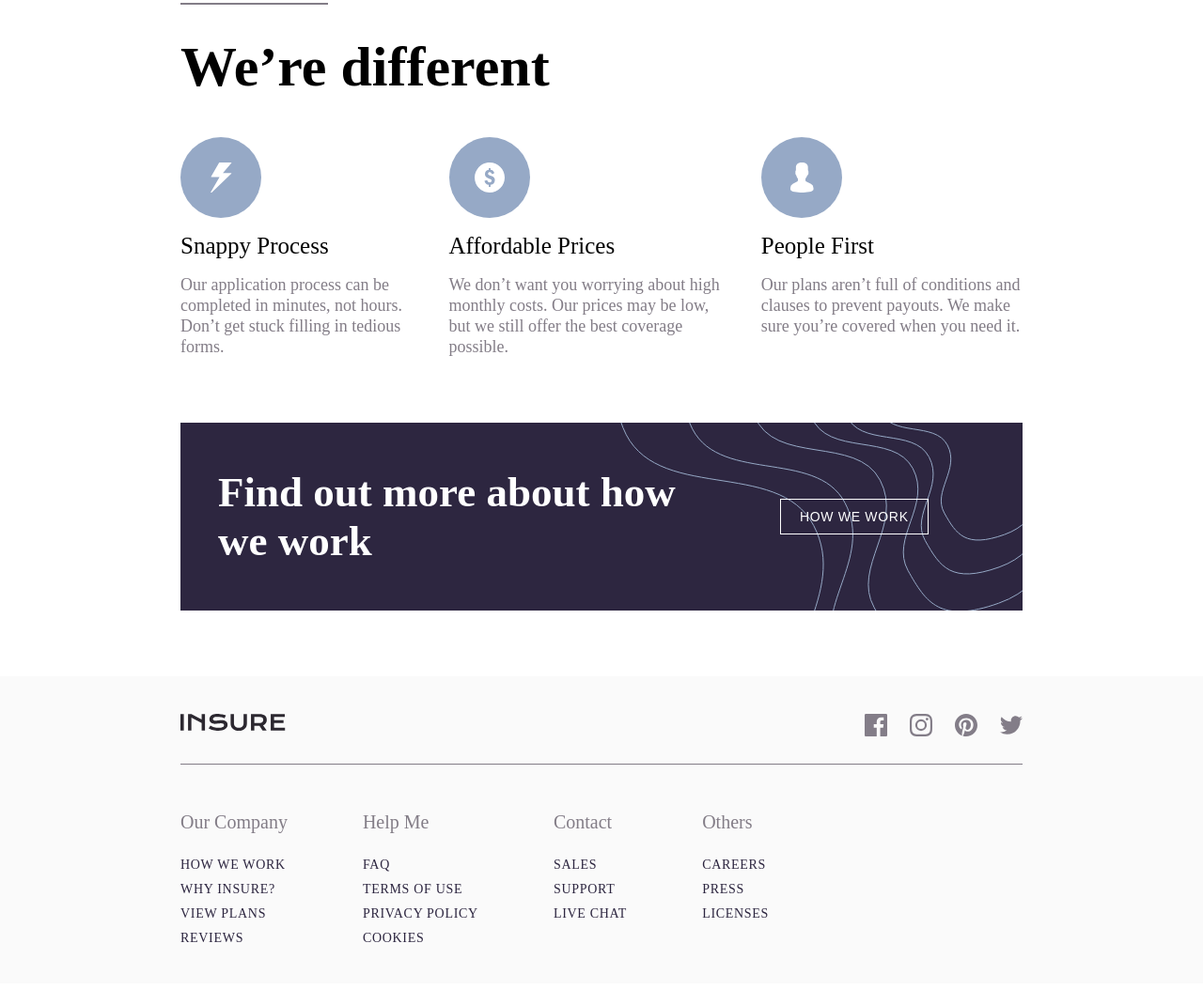
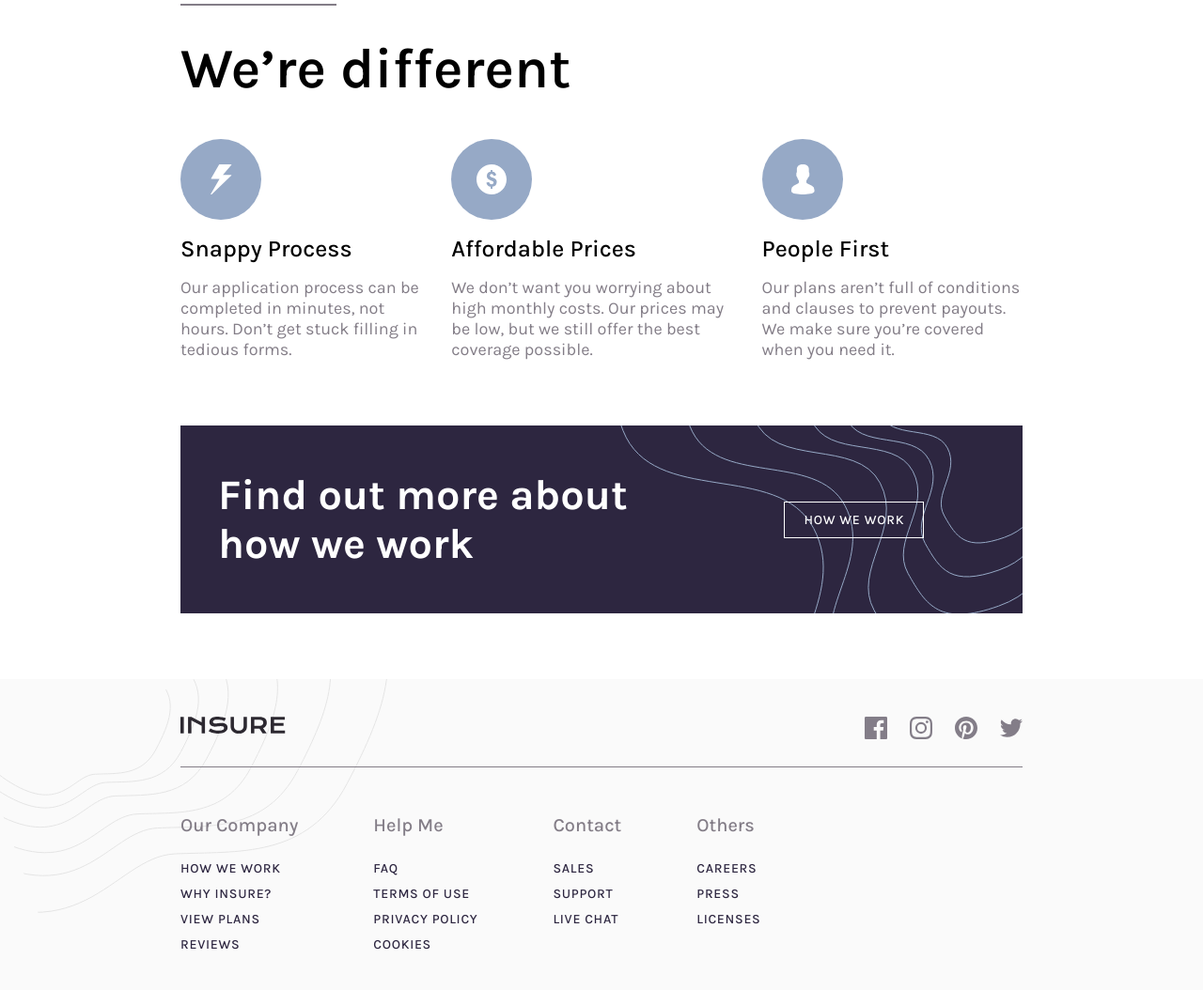
Before and after one commit to DmysteriousCoder/Insure-landing-page, a plain HTML site: page index.html in a window 1280 px wide. Shown: the part 965-2019 px from the top of the page at 94% size. Drawn offline with Linux system fonts and the light colour scheme.

Commit message:
Added Google Fonts Karla to index.html, updated font family in style.css, and made various styling changes to navigation, hero, cta, and footer sections.

```diff
--- a/index.html
+++ b/index.html
@@ -3,6 +3,14 @@
 <head>
     <meta charset="UTF-8">
     <meta name="viewport" content="width=device-width, initial-scale=1.0">
+
+    <!--
+        font
+    -->
+
+    <link rel="preconnect" href="https://fonts.googleapis.com">
+<link rel="preconnect" href="https://fonts.gstatic.com" crossorigin>
+<link href="https://fonts.googleapis.com/css2?family=Karla:ital,wght@0,200..800;1,200..800&display=swap" rel="stylesheet">
 
     <!--
         css
@@ -213,6 +221,7 @@
 
         <footer>
 
+           <div class="content">
             <div class="top">
 
                 <div class="left">
@@ -308,6 +317,10 @@
 
             </div>
 
+            <img src="./images/bg-pattern-footer-desktop.svg" alt="" class="illustr3">
+
+           </div>
+
         </footer>
 
     </div>
--- a/style.css
+++ b/style.css
@@ -2,6 +2,7 @@
     padding: 0;
     margin: 0;
     box-sizing: border-box;
+    font-family: "Karla", sans-serif;
 }
 
 .nav-cont {
@@ -49,6 +50,14 @@ a {
     color: inherit;
 }
 
+nav a {
+    font-weight: 600;
+}
+
+nav a:hover {
+    color: hsl(270, 9%, 17%);
+}
+
 a,
 button {
     letter-spacing: .05em;
@@ -56,12 +65,17 @@ button {
 
 button {
     border: 1px solid hsl(270, 9%, 17%);
-    padding: 10px;
+    padding: 10px 20px;
     background: transparent;
     color: hsl(270, 9%, 17%);
     font-weight: 400;
     font-size: 14px;
     text-transform: uppercase;
+}
+
+nav button:hover {
+    background-color: hsl(270, 9%, 17%);
+    color: white;
 }
 
 .hero-cont {
@@ -114,7 +128,7 @@ button {
 }
 
 .hero .left h1 {
-    font-size: 47px;
+    font-size: 44px;
     font-weight: 700;
     width: 85%;
 }
@@ -124,6 +138,12 @@ button {
     border: 2px solid white;
     color: white;
     padding: 10px 20px;
+}
+
+.hero button:hover {
+    color: hsl(256, 26%, 20%);
+    background-color: white;
+    font-weight: 600;
 }
 
 .hero .right {
@@ -259,12 +279,19 @@ button {
     font-weight: 500;
 }
 
+.cta button:hover {
+    color: hsl(256, 26%, 20%);
+    background-color: white;
+    font-weight: 600;
+}
+
 .illustr2 {
     position: absolute;
     object-fit: cover;
     top: 0;
     bottom: 0;
     right: 0;
+    z-index: -1;
 }
 
 .footer-cont {
@@ -274,15 +301,26 @@ button {
     justify-content: center;
     align-items: center;
     background-color: hsl(0, 0%, 98%);
+    overflow: hidden;
 }
 
 footer {
+   position: relative;
+   width: 100%;
+   display: flex;
+    flex-direction: column;
+    justify-content: center;
+    align-items: center;
+}
+
+.content {
     display: flex;
     flex-direction: column;
     justify-content: center;
     align-items: center;
     width: 70%;
     padding: 40px 0;
+    z-index: 10;
 }
 
 footer .top {
@@ -291,6 +329,11 @@ footer .top {
     width: 100%;
     border-bottom: .7px solid hsl(273, 4%, 51%);
     padding-bottom: 25px;
+}
+
+footer .top .right img:hover {
+    color: hsl(270, 9%, 17%);
+    background-color: hsl(270, 9%, 17%);
 }
 
 footer .bottom {
@@ -328,4 +371,15 @@ footer .bottom ul {
 footer .bottom ul li a {
     color: hsl(256, 26%, 20%);
     font-size: 14px;
+    font-weight: 500;
 }
+
+footer .illustr3 {
+    position: absolute;
+    top: 0;
+    left: 0;
+    object-fit: cover;
+    width: 35%;
+    transform: rotate(340deg);
+    z-index: -1;
+}
```
